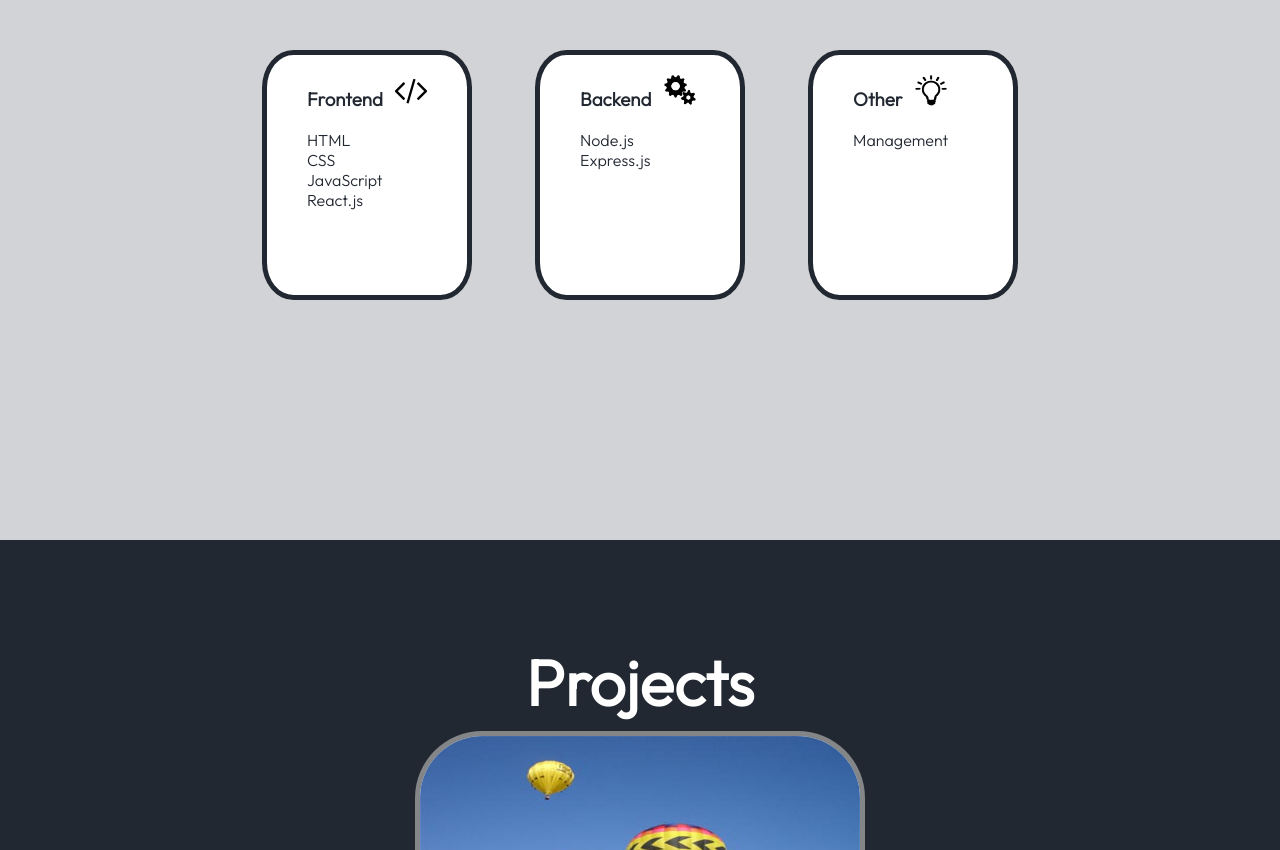
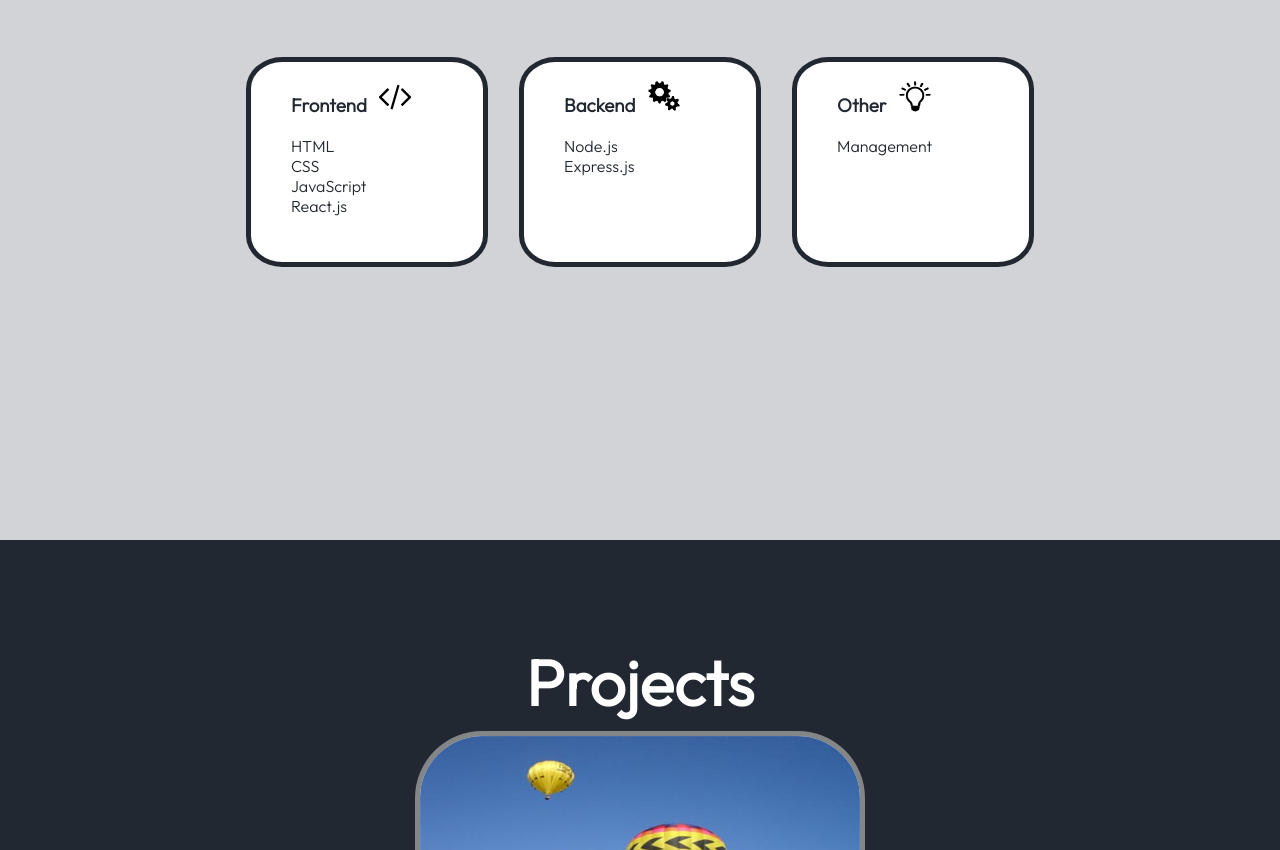
Before and after one commit to lukeqanderson/portfolio, a plain HTML site: page index.html in a window 1280 px wide. Shown: the part 1860-2710 px from the top of the page. Drawn offline with Linux system fonts and the light colour scheme.

Commit message:
add more responsiveness to skills to have consistent margins in larger screen sizes

```diff
--- a/index.html
+++ b/index.html
@@ -53,7 +53,7 @@
     <div class = "skills text dark">
         <h2 id = "skillsTitle">Skills</h2>
         <div class = "skillCategories">
-            <div>
+            <div class = "skill-container">
                 <ul class = "skillsList">
                     <li>
                         <h3>Frontend <img class="skillsImage" src = "frontEnd.png"></h3>
@@ -64,7 +64,7 @@
                     <li>React.js</li>
                 </ul>
             </div>
-            <div>
+            <div class = "skill-container">
                 <ul class = "skillsList">
                     <li>
                         <h3>Backend <img class="skillsImage" src = "backEnd.png"></h3>
@@ -73,7 +73,7 @@
                     <li>Express.js</li>
                 </ul>
             </div>
-            <div>
+            <div class = "skill-container">
                 <ul class = "skillsList">
                     <li>
                         <h3>Other <img class="skillsImage" src = "other.png"></h3>
--- a/style.css
+++ b/style.css
@@ -260,7 +260,7 @@ nav>a:active{
 /* to remove bullet points from skills lists */
 .skillsList {
   list-style: none;
-  padding-bottom: 10vh;
+  padding-bottom: 5vh;
   border: 5px solid #222831;
   border-radius: 15%;
   background-color: white;
@@ -272,6 +272,9 @@ nav>a:active{
 @media screen and (min-width: 1000px) {
   #skillsTitle {
     padding-top: 22vh;
+  }
+  .skill-container {
+    margin: 0.5vw;
   }
   .skills {
     height: 100vh;
@@ -285,7 +288,7 @@ nav>a:active{
   }
   .skillsList {
     font-size: 2vmin;
-    width: 20vmin;
+    width: 15vw;
     height: 20vmin;
   }
   .skillListjp {
@@ -309,6 +312,7 @@ nav>a:active{
     height: 140vh;
   }
   .skillsList {
+    padding-bottom: 10vh;
     width: 40vmin;
     height: 30vmin;
   }
```
Also changed, not shown: indexjp.html (+3 -3 lines).
